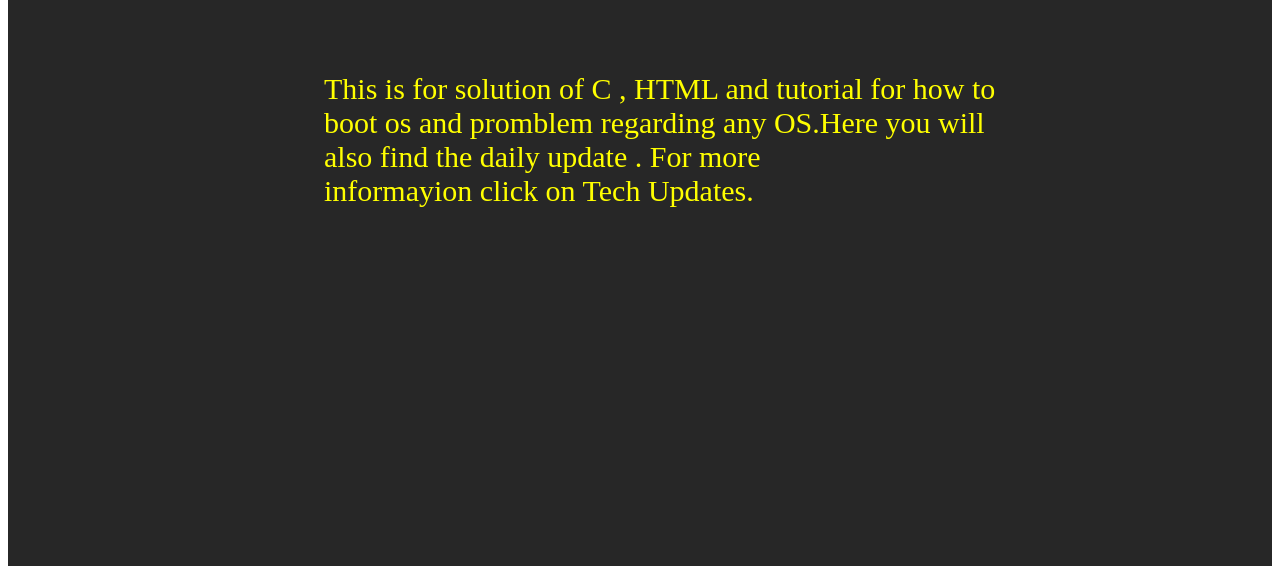
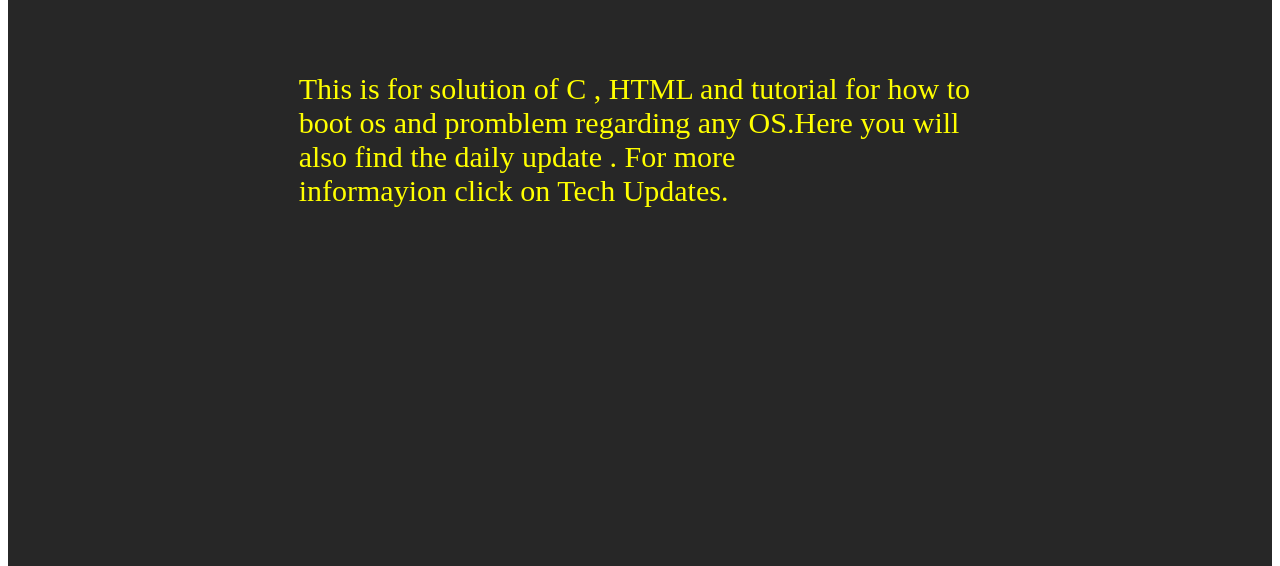
Before and after one commit to TechReck3/Tech-Reck, a plain HTML site: page index.html in a window 1280 px wide. Shown: the part 234-800 px from the top of the page. Drawn offline with Linux system fonts and the light colour scheme.

Commit message:
Update index.html

```diff
--- a/index.html
+++ b/index.html
@@ -12,7 +12,7 @@
         .nav a{padding: 14px 20px; color:whitesmoke; text-decoration: red ; font: bold;}
         .name{  margin-left: 37%; font-size: 70; color: aqua    ; align-content: center; transition: 1s; width: 30%; height:100px; ; }
         .name:hover{background-color:rgba(5, 0, 0, 0.63); transform: scale(1.5) rotate(360deg); }
-        .content{color: yellow; margin-left: 25%; margin-top: 12%; font-size: 30; transition: 2s; }
+        .content{color: yellow; margin-left: 23%; margin-top: 12%; font-size: 30; transition: 2s; }
         .content:hover{transform: scale(1.5);}
     </style>
 </HEAD>
```
